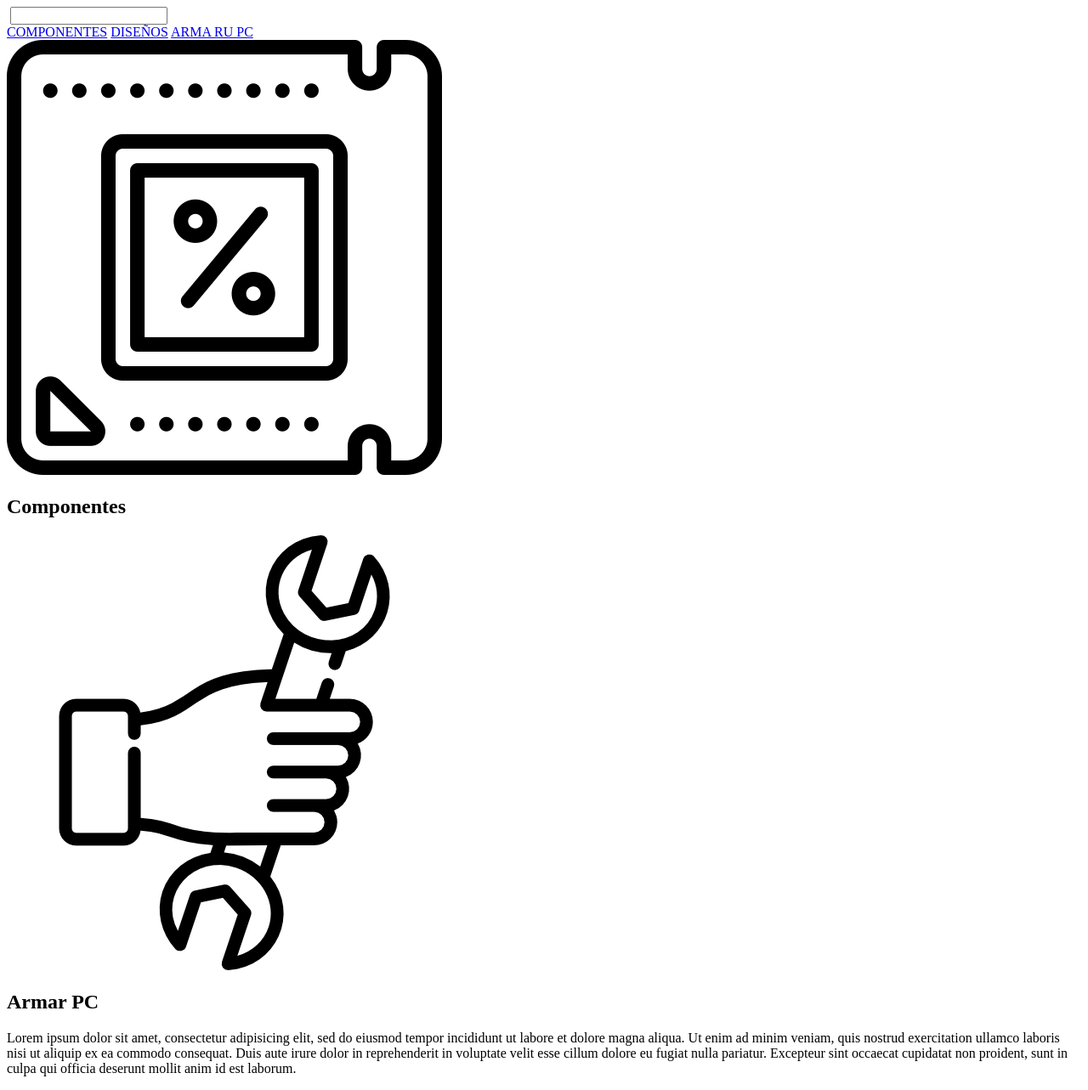
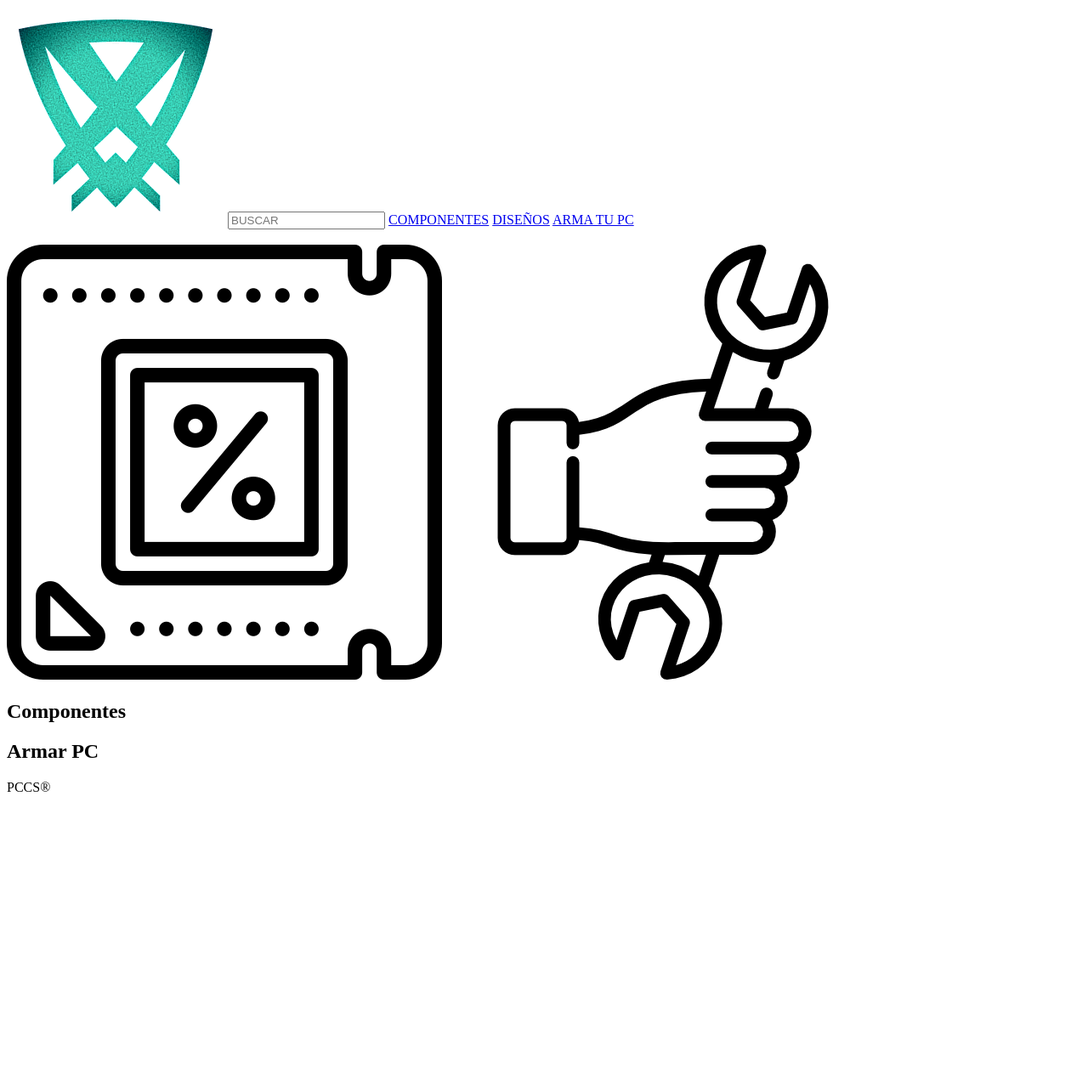
Before and after one commit to GeJonathan/PCCS, a plain HTML site: page proyecto/index.html in a window 1280 px wide. Shown: the whole page at 85% size. After the commit the page ends 952 px from the top, so only its background shows below. Drawn offline with Linux system fonts and the light colour scheme.

Commit message:
agrego html/css completos

```diff
--- a/proyecto/index.html
+++ b/proyecto/index.html
@@ -2,41 +2,43 @@
 <html lang="es" dir="ltr">
   <head>
     <meta charset="utf-8">
+    <link rel="shortcut icon" href="img/iso.png">
     <link rel="stylesheet" href="styles.css">
     <title>PCCS</title>
   </head>
   <body>
     <div class="container">
       <header>
-
-        <img src="" alt="">
-
-        <input type="text" name="txtBusqueda" value="">
-
         <nav class="navOrigen">
+          <img src="img\iso.png" alt="loading" class="iso">
+          <input type="text" name="txtBusqueda" placeholder="BUSCAR" class="txtInput">
           <a href="#">COMPONENTES</a>
           <a href="#">DISEÑOS</a>
-          <a href="#">ARMA RU PC</a>
-
+          <a href="#">ARMA TU PC</a>
         </nav>
       </header>
+      <br>
+      <section>
+        <div class="btnImagen">
+          <img src="img/componentes.png" alt="imagen de componentes" class="componentes">
+          <!--- verificar viabilidad de diseños precreados--->
+          <img src="img/llave-inglesa.png" alt="imagen armar pc"  class="armado">
+        </div>
+        <div class="lblDiv">
+          <h1 class="lblButton" id="btn1">Componentes</h1>
+          <h1 class="lblButton" id="btn2">Armar PC</h1>
+        </div>
+      </section>
+      <div class="bottom">
+        <footer class="aside">
 
-      <section>
-
-        <img src="img/componentes.png" alt="">
-        <h1>Componentes</h1>
-        <!--- verificar viabilidad de diseños precreados--->
-
-        <img src="img/llave-inglesa.png" alt="">
-        <h1>Armar PC</h1>
-      </section>
-      <aside class="aside">
-
-        <p>Lorem ipsum dolor sit amet, consectetur adipisicing elit, sed do eiusmod tempor incididunt ut labore et dolore magna aliqua. Ut enim ad minim veniam, quis nostrud exercitation ullamco laboris nisi ut aliquip ex ea commodo consequat. Duis aute irure dolor in reprehenderit in voluptate velit esse cillum dolore eu fugiat nulla pariatur. Excepteur sint occaecat cupidatat non proident, sunt in culpa qui officia deserunt mollit anim id est laborum.</p>
-      </aside>
-
-
+            <p id="logotipo">PCCS®</p>
+        </footer>
+      </div>
     </div>
 
+    <script type="text/javascript" src="script.js">
+
+    </script>
   </body>
 </html>
```
Also changed, not shown: proyecto/img/fondo1.jpg (added), proyecto/img/iso-conBordes.png (added), proyecto/img/iso.png (added), proyecto/img/lupa.png (added).
